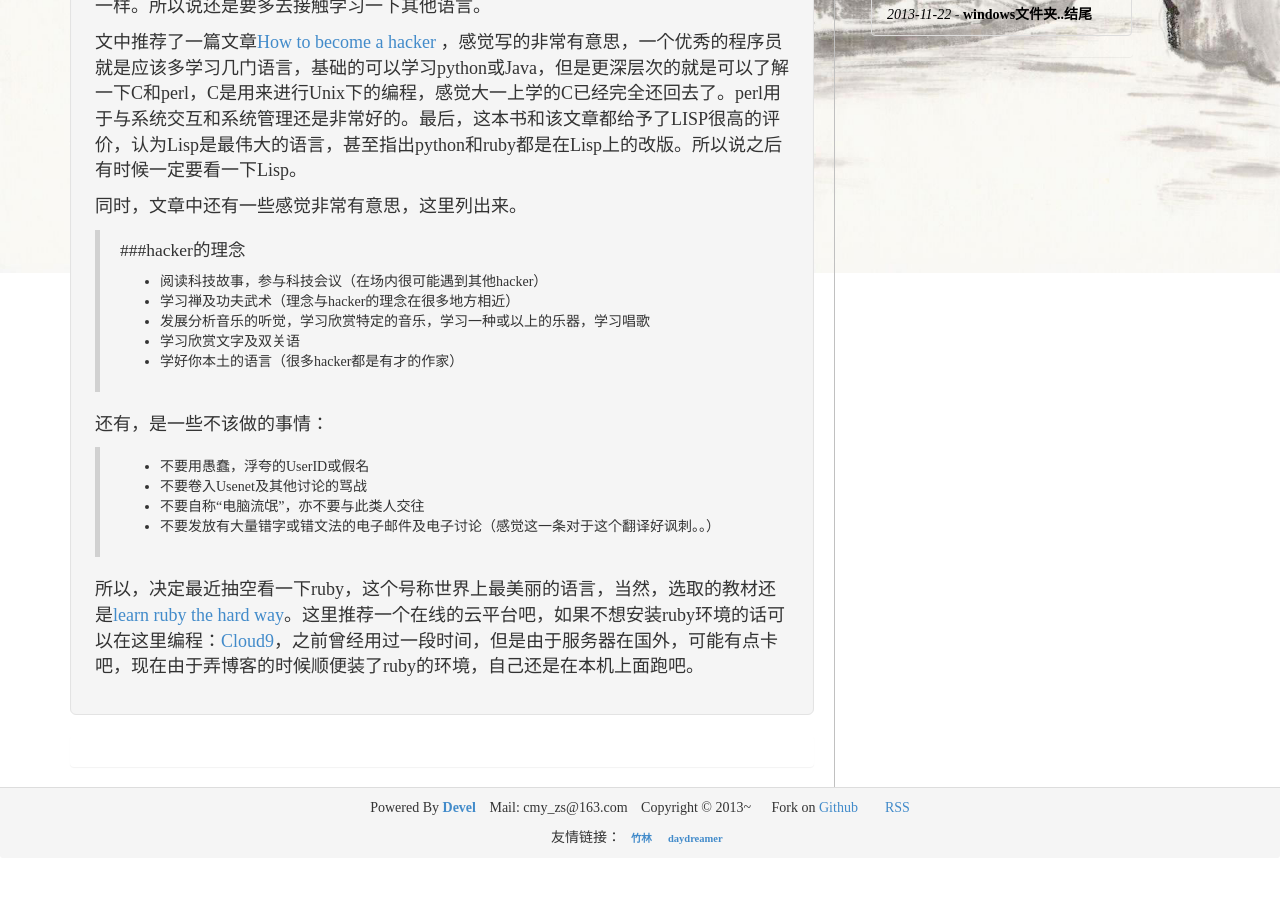
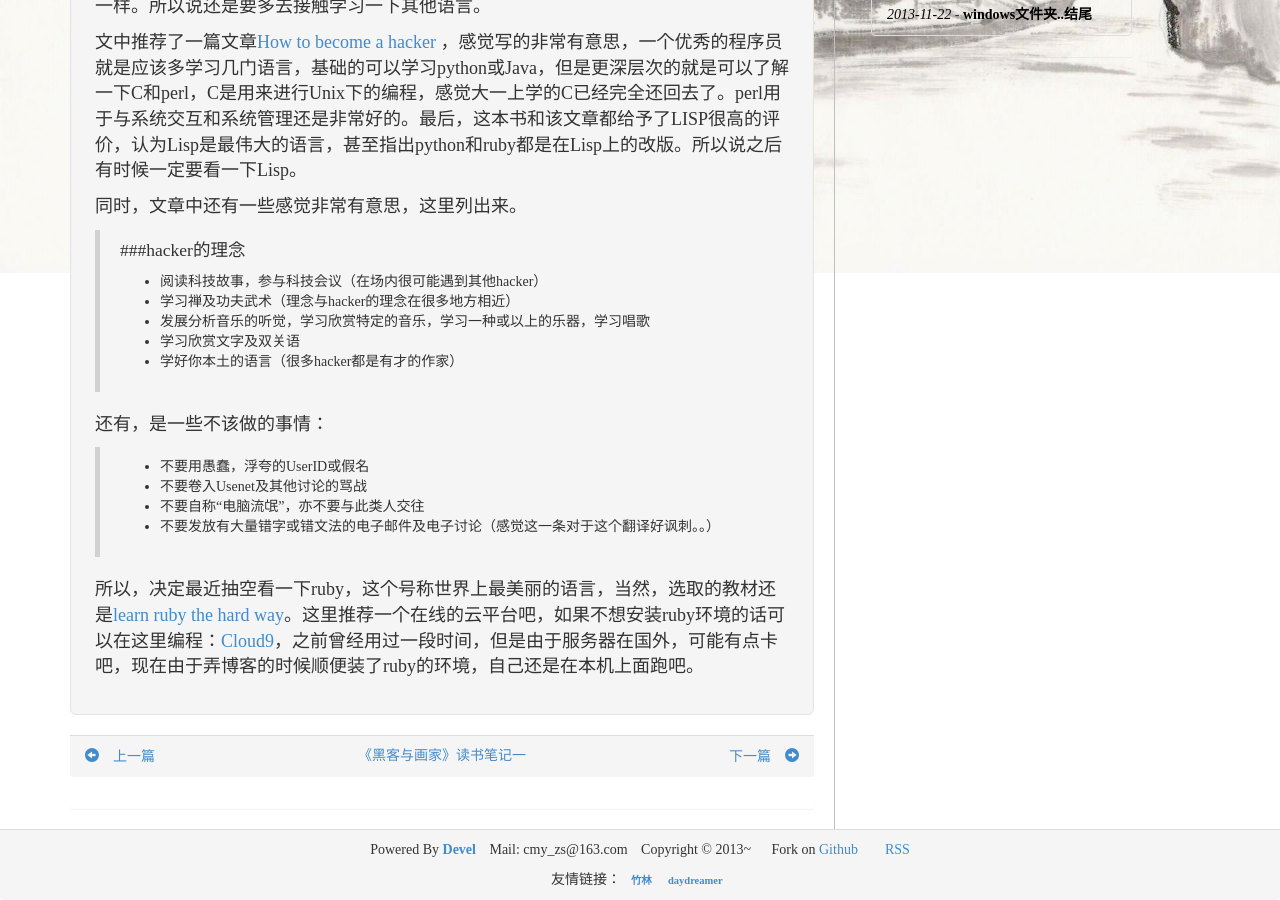
Before and after one commit to zhangsheng/zhangsheng.github.io, a Jekyll site: the page built from _posts/2013-10-18-hacker.md, in a window 1280 px wide and 900 px high, scrolled down 632 px. Built offline with Jekyll 4.4.1, drawn with Linux system fonts in a browser that asks for light colours; nearby versions of some CDN libraries; Markdown is read by kramdown in place of the engine named in the settings; comment, search, counter and statistics services are not loaded; before the commit the page ends 1490 px from its top, so only the background shows below that.

Commit message:
previous and next

```diff
--- a/_layouts/post.html
+++ b/_layouts/post.html
@@ -28,6 +28,21 @@
 
 <div class="well well-lg">
 {{ content }}
+</div>
+<div class="panel-footer">
+	<div class="row">
+		{% if page.previous.title %}
+			<span class="col-md-4 text-left"><a href="{{page.previous.url}}" class="text-left" title="{{page.previous.title}}"><span class="glyphicon glyphicon-circle-arrow-left"></span>&nbsp;&nbsp;&nbsp;&nbsp;上一篇</a></span>
+		{% else %}
+			<span class="col-md-4"></span>
+		{% endif %}
+		<span class="col-md-4 text-center"><a href="{{page.url}}">{{page.title}}</a></span>
+		{% if page.next.title %}
+			<span class="col-md-4 text-right"><a href="{{page.next.url}}" class="text-right" title="{{page.next.title}}">下一篇&nbsp;&nbsp;&nbsp;&nbsp;<span class="glyphicon glyphicon-circle-arrow-right"></span></a></span>
+		{% else %}
+			<span class="col-md-4"></span>
+		{% endif %}
+	</div>
 </div>
 </div>
 <div class="panel">
```
